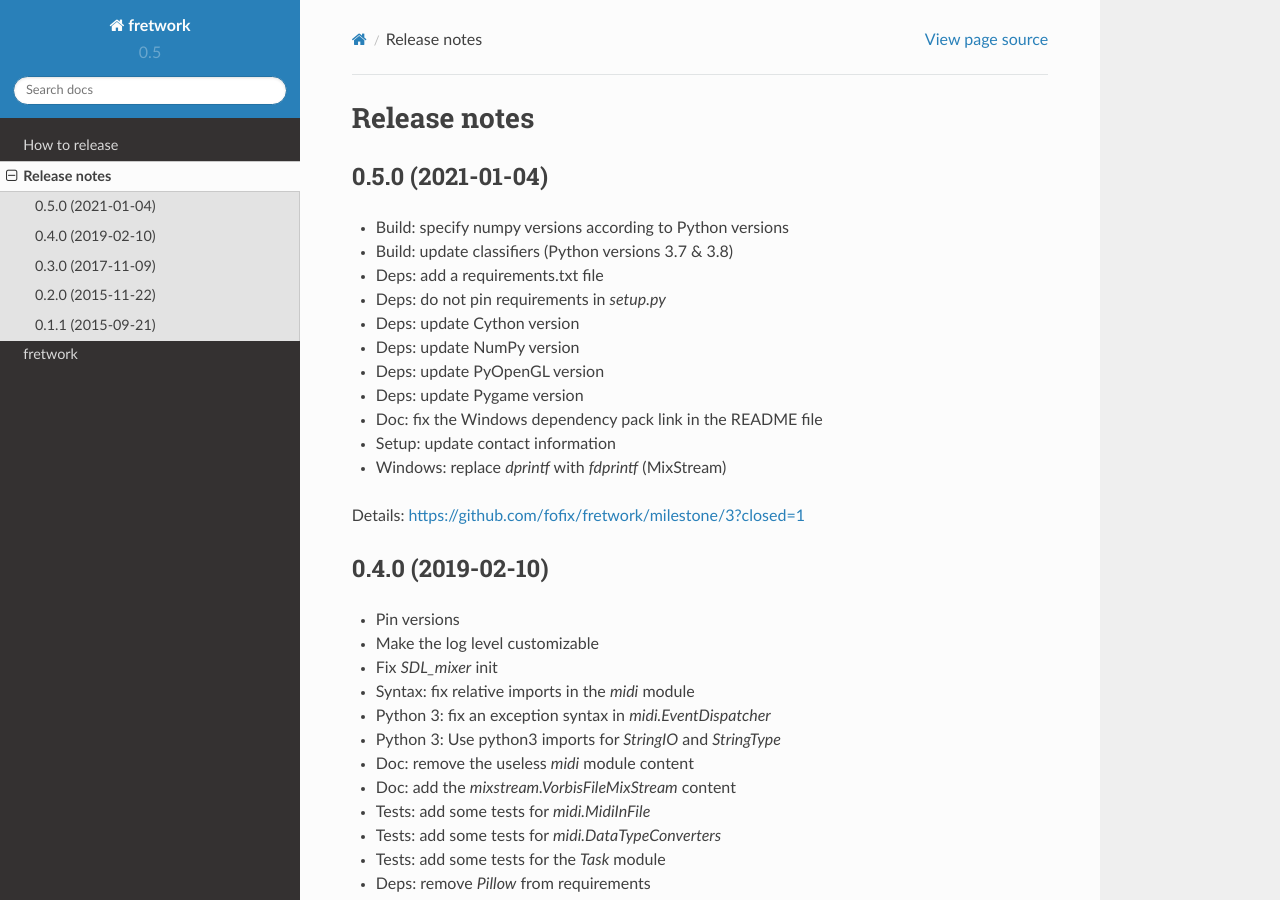
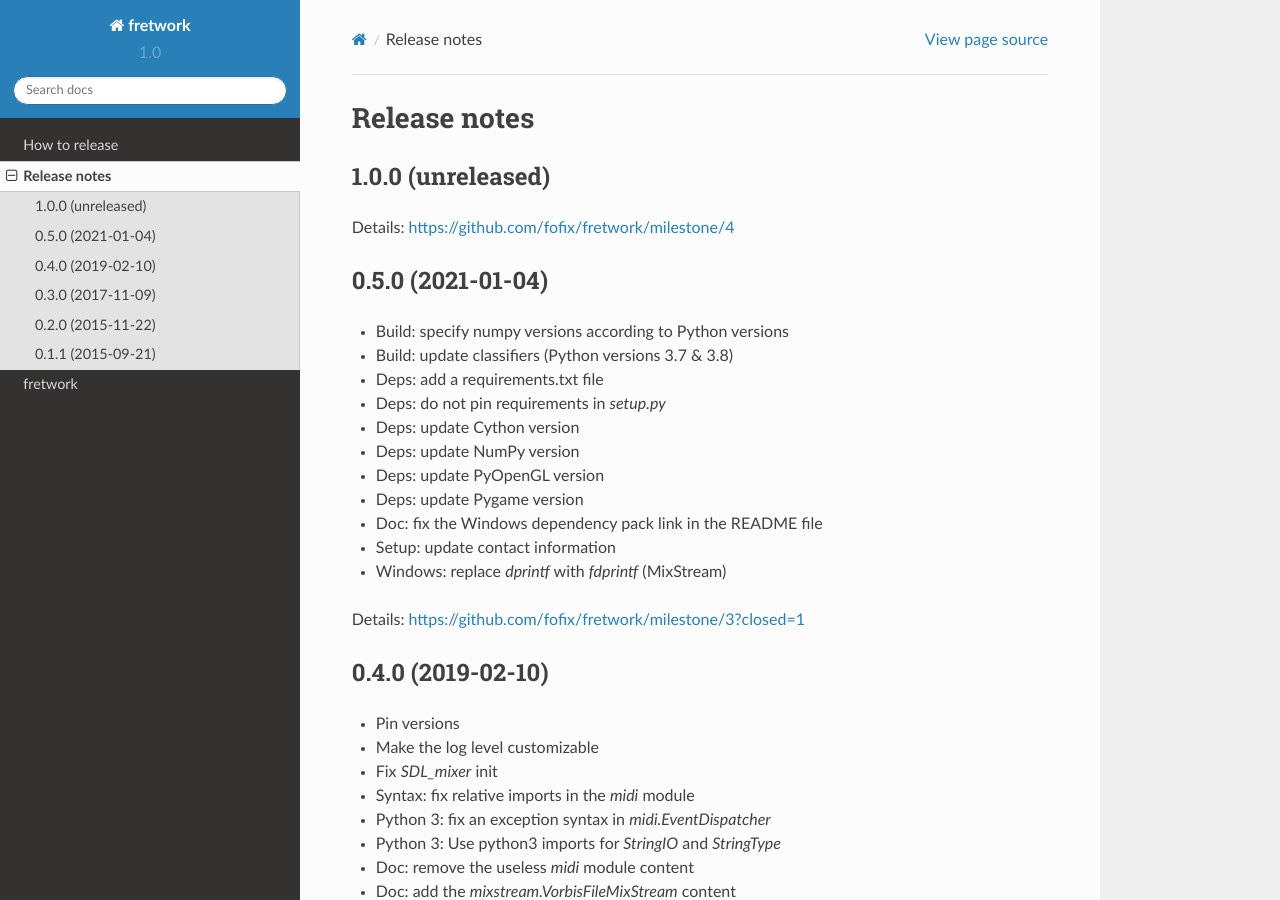
Before and after one commit to fofix/fretwork, a Sphinx documentation site: the page built from doc/source/releasenotes.rst, in a window 1280 px wide and 900 px high. Built offline with Sphinx 7.4.7 and the Read the Docs theme 2.0.0, drawn with Linux system fonts in a browser that asks for light colours.

Commit message:
Bump version: prepare the next version

```diff
--- a/doc/source/conf.py
+++ b/doc/source/conf.py
@@ -57,9 +57,9 @@ author = u'FoFiX team'
 # built documents.
 #
 # The short X.Y version.
-version = u'0.5'
+version = u'1.0'
 # The full version, including alpha/beta/rc tags.
-release = u'0.5.0'
+release = u'1.0.dev0'
 
 # The language for content autogenerated by Sphinx. Refer to documentation
 # for a list of supported languages.
--- a/doc/source/releasenotes.rst
+++ b/doc/source/releasenotes.rst
@@ -1,5 +1,11 @@
 Release notes
 =============
+
+1.0.0 (unreleased)
+------------------
+
+Details: https://github.com/fofix/fretwork/milestone/4
+
 
 0.5.0 (2021-01-04)
 ------------------
--- a/fretwork/version.py
+++ b/fretwork/version.py
@@ -1 +1 @@
-version_number = "0.5.0"
+version_number = "1.0.dev0"
--- a/setup.cfg
+++ b/setup.cfg
@@ -7,7 +7,7 @@ build-dir = doc/build
 source-dir = doc/source
 
 [bumpversion]
-current_version = 0.5
+current_version = 1.0.dev0
 commit = True
 message = Bump the version to {new_version}
 parse = (?P<major>\d+)\.(?P<minor>\d+)
```
